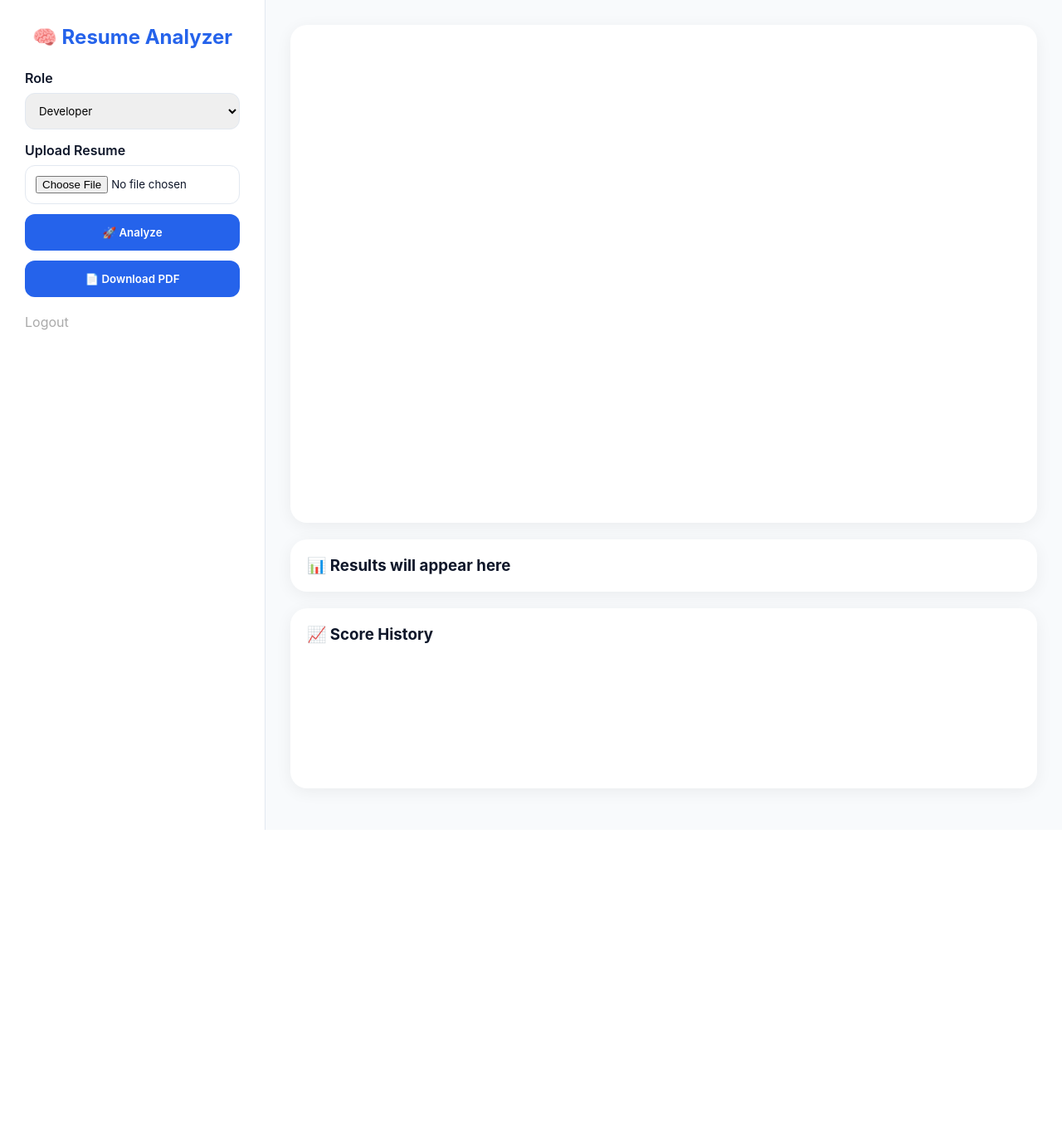
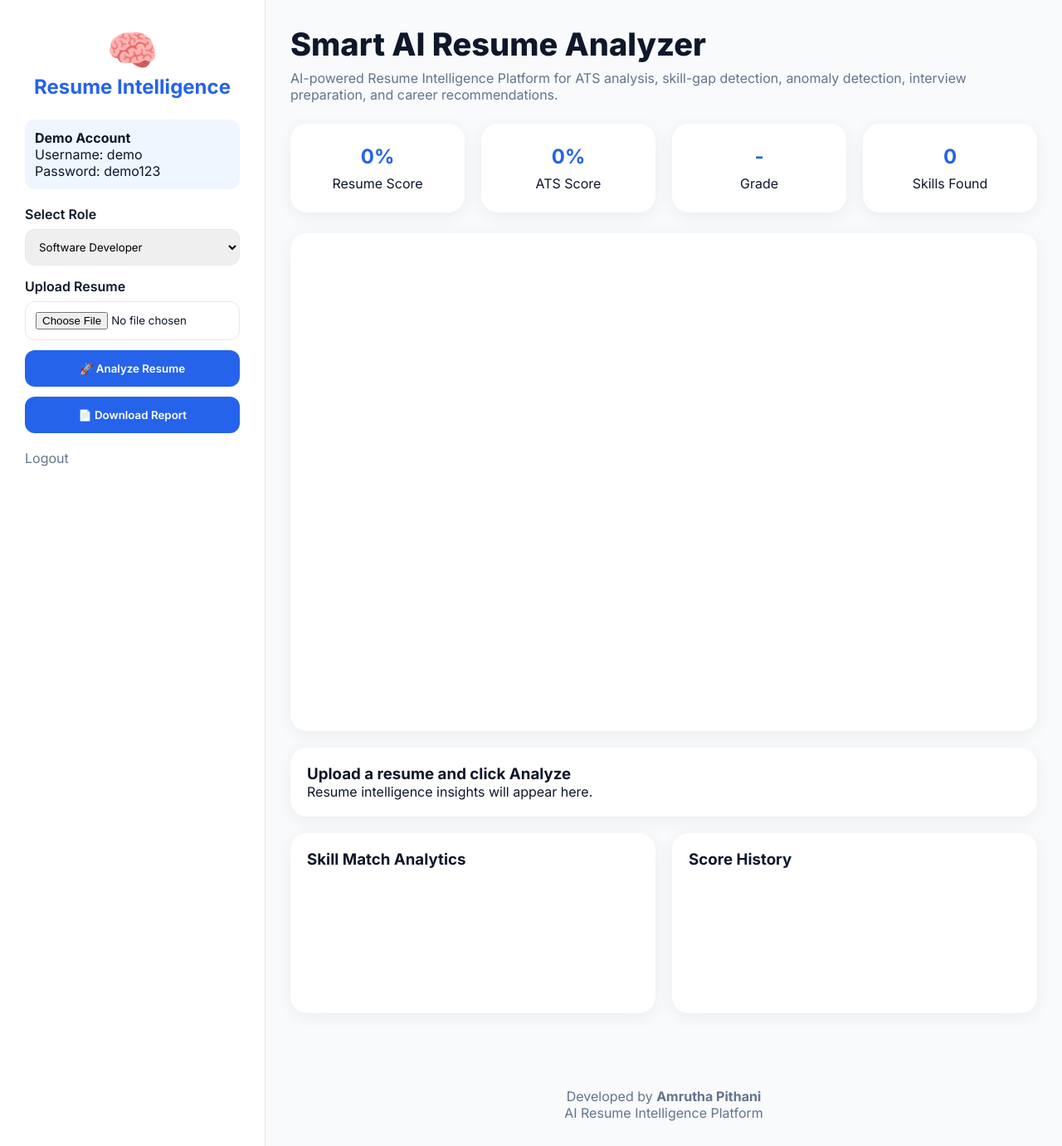
Before and after one commit to AmruthaPithani/smart-ai-resume-analyzer, a Python web app: template templates/index.html in a window 1280 px wide. Shown: the whole page at 83% size. Before the commit the page ends 1000 px from the top, so only its background shows below. Run offline with Jinja, Linux system fonts and the light colour scheme; the template is opened without the code that fills it, so the values that code supplies are empty; a map, chart or similar area stays blank.

Commit message:
Update index.html

```diff
--- a/templates/index.html
+++ b/templates/index.html
@@ -1,91 +1,270 @@
 <!DOCTYPE html>
 <html lang="en">
+
 <head>
+
 <meta charset="UTF-8">
-    <title>Resume Analyzer Pro</title>
-    <meta name="viewport" content="width=device-width, initial-scale=1.0">
 
-    <!-- ✅ IMPORTANT: Correct Flask static linking -->
-    <link rel="stylesheet" href="{{ url_for('static', filename='style.css') }}">
+<meta name="viewport"
+content="width=device-width, initial-scale=1.0">
+
+<title>Smart AI Resume Analyzer</title>
+
+<link rel="preconnect"
+href="https://fonts.googleapis.com">
+
+<link rel="preconnect"
+href="https://fonts.gstatic.com"
+crossorigin>
+
+<link href="https://fonts.googleapis.com/css2?family=Inter:wght@300;400;500;600;700;800&display=swap"
+rel="stylesheet">
+
+<link rel="stylesheet"
+href="{{ url_for('static', filename='style.css') }}">
+
+<script src="https://cdn.jsdelivr.net/npm/chart.js"></script>
+
 </head>
 
 <body>
 
 <div class="container">
 
-    <!-- 🔹 SIDEBAR -->
+    <!-- SIDEBAR -->
+
     <div class="sidebar">
-        <h2>🧠 Resume Analyzer</h2>
 
-        <label>Role</label>
+        <div class="logo">
+            🧠
+        </div>
+
+        <h2>Resume Intelligence</h2>
+
+        <div style="
+        background:#eff6ff;
+        padding:12px;
+        border-radius:12px;
+        margin-bottom:20px;
+        ">
+
+        <strong>Demo Account</strong>
+        <br>
+        Username: demo
+        <br>
+        Password: demo123
+
+        </div>
+
+        <label>Select Role</label>
+
         <select id="role">
-            <option value="developer">Developer</option>
-            <option value="data">Data Science</option>
-            <option value="web">Web Developer</option>
+
+            <option value="developer">
+                Software Developer
+            </option>
+
+            <option value="data">
+                Data Scientist
+            </option>
+
+            <option value="web">
+                Web Developer
+            </option>
+
         </select>
 
         <label>Upload Resume</label>
-        <input type="file" id="file" accept="application/pdf">
 
-        <button onclick="analyzeResume()">🚀 Analyze</button>
-        <button onclick="downloadReport()">📄 Download PDF</button>
+        <input
+        type="file"
+        id="file"
+        accept="application/pdf">
+
+        <button onclick="analyzeResume()">
+            🚀 Analyze Resume
+        </button>
+
+        <button onclick="downloadReport()">
+            📄 Download Report
+        </button>
 
         <br><br>
-        <a href="/logout" style="color:#aaa;">Logout</a>
+
+        <a href="/logout">
+            Logout
+        </a>
+
     </div>
 
-    <!-- 🔹 MAIN CONTENT -->
+    <!-- MAIN -->
+
     <div class="main">
 
-        <!-- Resume Preview -->
-        <div class="preview">
-            <iframe id="preview"></iframe>
+        <!-- HERO -->
+
+        <div class="hero">
+
+            <h1>
+                Smart AI Resume Analyzer
+            </h1>
+
+            <p>
+                AI-powered Resume Intelligence Platform
+                for ATS analysis, skill-gap detection,
+                anomaly detection, interview preparation,
+                and career recommendations.
+            </p>
+
         </div>
 
-        <!-- Output -->
-        <div id="output" class="output">
-            <h3>📊 Results will appear here</h3>
+        <!-- KPI CARDS -->
+
+        <div class="stats">
+
+            <div class="card">
+                <h2 id="scoreCard">0%</h2>
+                <p>Resume Score</p>
             </div>
 
-        <!-- History -->
-        <div class="history">
-            <h3>📈 Score History</h3>
+            <div class="card">
+                <h2 id="atsCard">0%</h2>
+                <p>ATS Score</p>
+            </div>
+
+            <div class="card">
+                <h2 id="gradeCard">-</h2>
+                <p>Grade</p>
+            </div>
+
+            <div class="card">
+                <h2 id="skillCount">0</h2>
+                <p>Skills Found</p>
+            </div>
+
+        </div>
+
+        <!-- PREVIEW -->
+
+        <div class="preview">
+
+            <iframe id="preview"></iframe>
+
+        </div>
+
+        <!-- RESULTS -->
+
+        <div id="output" class="output">
+
+            <h3>
+                Upload a resume and click Analyze
+            </h3>
+
+            <p>
+                Resume intelligence insights
+                will appear here.
+            </p>
+
+        </div>
+
+        <!-- ANALYTICS -->
+
+        <div class="charts">
+
+            <div class="chart-card">
+
+                <h3>
+                    Skill Match Analytics
+                </h3>
+
+                <canvas id="skillChart"></canvas>
+
+            </div>
+
+            <div class="chart-card">
+
+                <h3>
+                    Score History
+                </h3>
+
                 <canvas id="historyChart"></canvas>
-        </div>
 
             </div>
 
         </div>
 
-<!-- Chart.js -->
-<script src="https://cdn.jsdelivr.net/npm/chart.js"></script>
+        <footer>
 
-<!-- JS -->
-<script src="{{ url_for('static', filename='script.js') }}"></script>
+            <br><br>
 
-<!-- Chart Script -->
+            Developed by
+            <strong>Amrutha Pithani</strong>
+
+            <br>
+
+            AI Resume Intelligence Platform
+
+        </footer>
+
+    </div>
+
+</div>
+
+<!-- SCORE HISTORY CHART -->
+
 <script>
-    const scores = {{ scores | tojson }};
 
-    if (scores.length > 0) {
-        const ctx = document.getElementById('historyChart').getContext('2d');
+const scores =
+{{ scores | tojson }};
 
-        new Chart(ctx, {
-            type: 'line',
-            data: {
-                labels: scores.map((_, i) => "Attempt " + (i + 1)),
-                datasets: [{
-                    label: 'Score Trend',
-                    data: scores,
-                    borderColor: '#22c55e',
-                    backgroundColor: 'rgba(34,197,94,0.2)',
-                    fill: true,
-                    tension: 0.4
+if(scores.length > 0){
+
+const ctx =
+document
+.getElementById("historyChart")
+.getContext("2d");
+
+new Chart(ctx,{
+
+type:"line",
+
+data:{
+
+labels:
+scores.map(
+(_,i)=>`Attempt ${i+1}`
+),
+
+datasets:[{
+
+label:"Score Trend",
+
+data:scores,
+
+borderColor:"#2563eb",
+
+backgroundColor:
+"rgba(37,99,235,0.1)",
+
+fill:true,
+
+tension:0.4
+
 }]
+
 }
+
 });
+
 }
+
+</script>
+
+<script
+src="{{ url_for('static',
+filename='script.js') }}">
 </script>
 
 </body>
+
 </html>
```
Lines whose indentation alone changed are shown as unchanged.
